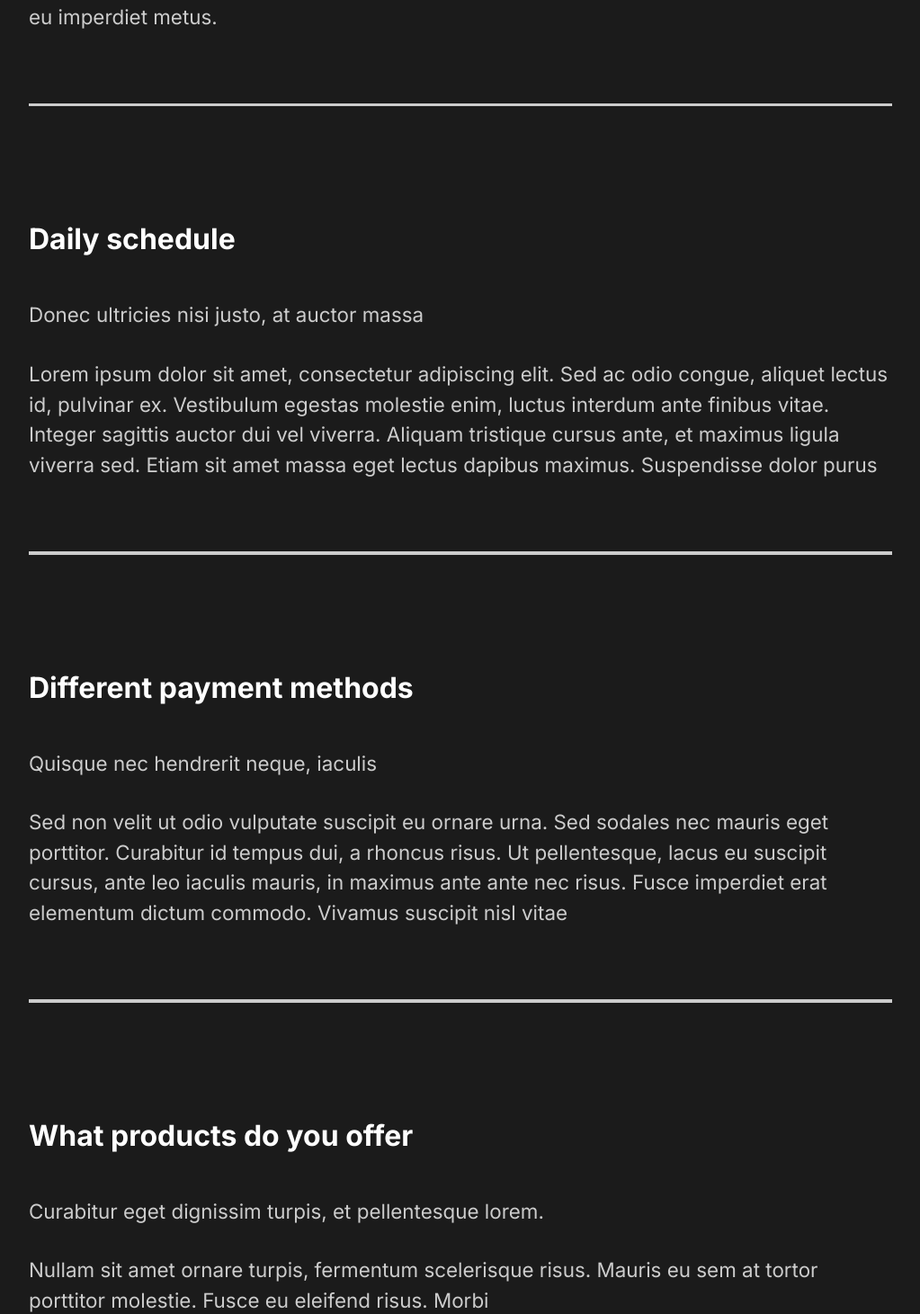
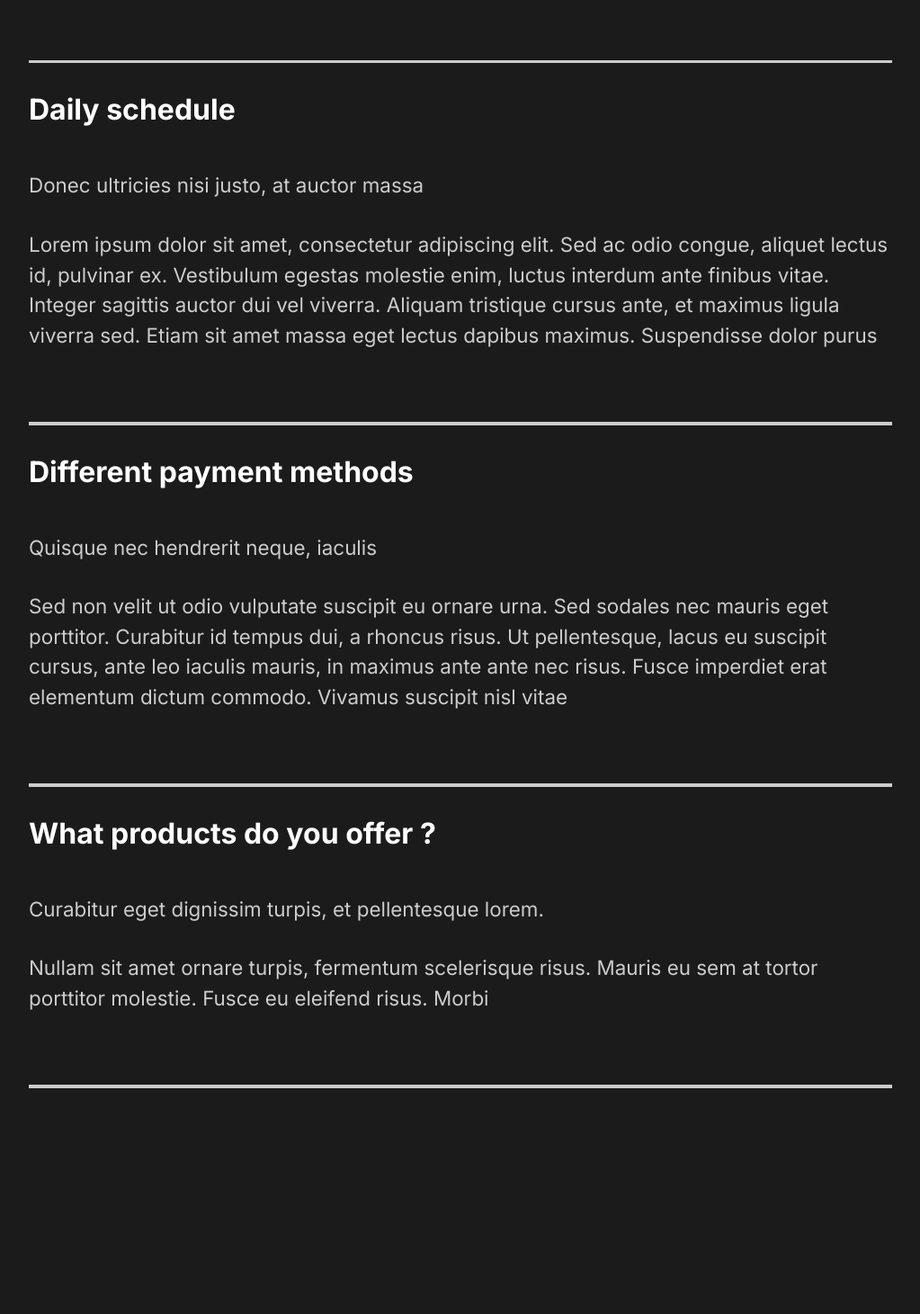
Before and after one commit to camillecalas/react-portfolio, a React (Create React App) app: page / in a window 1280 px wide. Shown: the part 2515-3976 px from the top of the page at 90% size, without its empty margins (128-1151 px from the left). After the commit the page ends 3837 px from the top, so only its background shows below. Built offline with nearby package versions, Linux system fonts and the light colour scheme.

Commit message:
toggle faq

```diff
--- a/src/components/FaqSection.js
+++ b/src/components/FaqSection.js
@@ -1,4 +1,7 @@
-import React, {useState} from 'react'
+import React from 'react'
+import Toggle from './Toggle'
+
+import { LayoutGroup } from 'framer-motion'
 
 import styled from 'styled-components'
 import { BasicLayout } from '../styles'
@@ -7,41 +10,35 @@
   return (
 	<Faq>
 		<h2>Any questions ?  <span>FAQ</span></h2>
-		<div className="question">
-			<h4>How do I start ?</h4>
+		<LayoutGroup>
+			<Toggle title="How do I start ?">
 					<div className="answer">
 						<p>Quisque vel congue tortor. </p>
 						<p>Nullam laoreet gravida aliquam. Quisque rutrum arcu eu sapien volutpat venenatis. Donec eu imperdiet metus. </p>
 					</div>
-			<div className="faq-line"></div>
-		</div>
+			</Toggle>
 
-		<div className="question">
-			<h4>Daily schedule</h4>
+			<Toggle title="Daily schedule">
 					<div className="answer">
 						<p>Donec ultricies nisi justo, at auctor massa</p>
 						<p>Lorem ipsum dolor sit amet, consectetur adipiscing elit. Sed ac odio congue, aliquet lectus id, pulvinar ex. Vestibulum egestas molestie enim, luctus interdum ante finibus vitae. Integer sagittis auctor dui vel viverra. Aliquam tristique cursus ante, et maximus ligula viverra sed. Etiam sit amet massa eget lectus dapibus maximus. Suspendisse dolor purus</p>
 					</div>
-			<div className="faq-line"></div>
-		</div>
+			</Toggle>
 
-		<div className="question">
-			<h4>Different payment methods</h4>
+			<Toggle title="Different payment methods">
 					<div className="answer">
 						<p>Quisque nec hendrerit neque, iaculis</p>
 						<p>Sed non velit ut odio vulputate suscipit eu ornare urna. Sed sodales nec mauris eget porttitor. Curabitur id tempus dui, a rhoncus risus. Ut pellentesque, lacus eu suscipit cursus, ante leo iaculis mauris, in maximus ante ante nec risus. Fusce imperdiet erat elementum dictum commodo. Vivamus suscipit nisl vitae </p>
 					</div>
-			<div className="faq-line"></div>
-		</div>
+			</Toggle>
 
-		<div className="question">
-			<h4>What products do you offer</h4>
+			<Toggle title="What products do you offer ?">
 					<div className="answer">
 						<p>Curabitur eget dignissim turpis, et pellentesque lorem.</p>
 						<p>Nullam sit amet ornare turpis, fermentum scelerisque risus. Mauris eu sem at tortor porttitor molestie. Fusce eu eleifend risus. Morbi </p>
 					</div>
-			<div className="faq-line"></div>
-		</div>
+			</Toggle>
+		</LayoutGroup>
 	</Faq>
   )
 }
@@ -64,10 +61,6 @@
 		width: 100%;
 	}
 
-	.question{
-		padding: 3rem 0rem;
-		cursor: pointer;
-	}
 
 	.answer{
 		padding: 2rem 0rem;
--- /dev/null
+++ b/src/components/Toggle.js
@@ -0,0 +1,16 @@
+import React, {useState} from 'react'
+import { motion } from "framer-motion";
+
+const Toggle = ({children, title}) => {
+	const [toggle, setToggle] = useState(true)
+	return (
+		<motion.div layout className="question" onClick={() => setToggle(!toggle)}>
+			<motion.h4 layout> {title} </motion.h4>
+			{toggle ? children : ""}
+			<div className="faq-line"></div>
+		</motion.div>
+	)
+};
+
+
+export default Toggle
```
Lines whose indentation alone changed are shown as unchanged.
